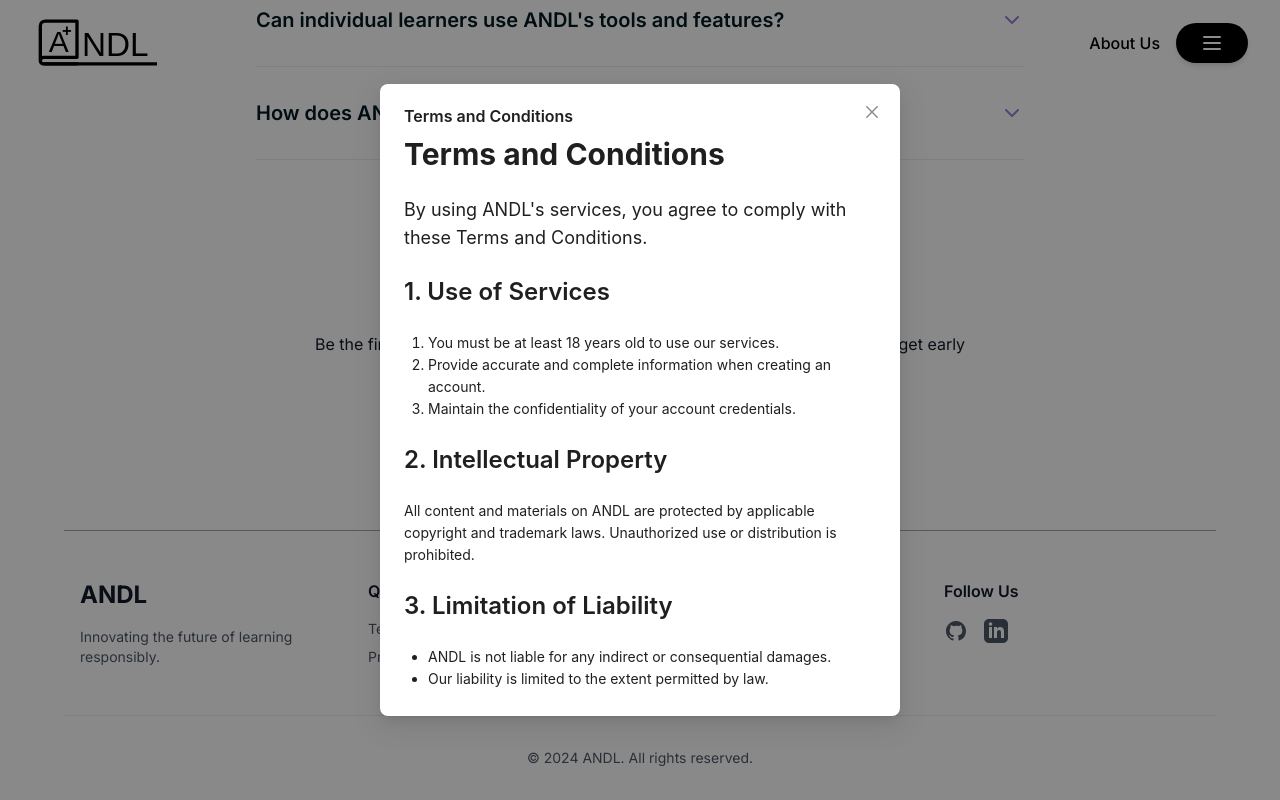
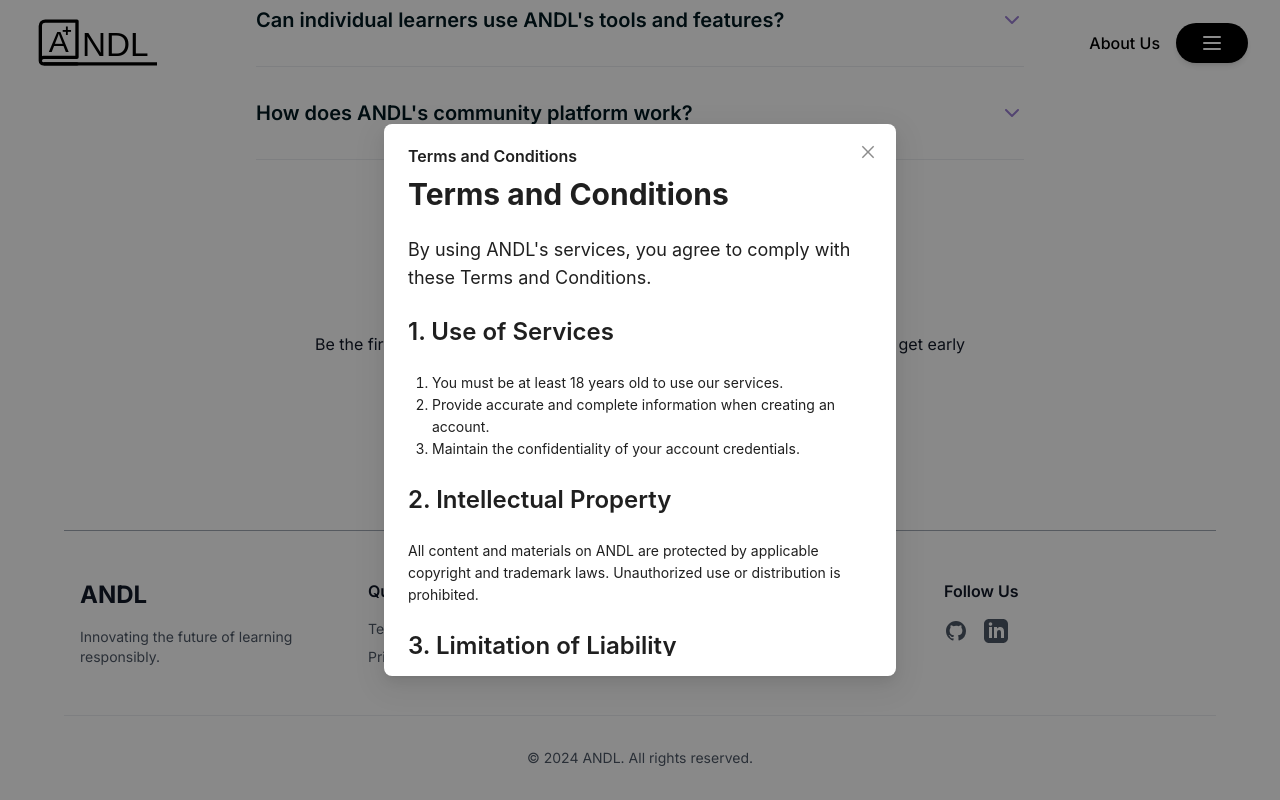
Before and after one commit to AtillaColak/andl-promotion, a Next.js app: page / in a window 1280 px wide. Both pictures are taken after a click on the button "Terms & Conditions". Shown: the part 1790-2590 px from the top of the page. Built offline with nearby package versions, Linux system fonts and the light colour scheme; no server answers.

Commit message:
modal scale

```diff
--- a/components/footer.tsx
+++ b/components/footer.tsx
@@ -26,7 +26,7 @@ export default function Footer() {
     maxWidth: '400px',
   } : {
     width: '90%',
-    maxWidth: '800px',
+    maxWidth: '1200px',
   }
 
   const contentStyle = isMobile ? {
@@ -198,8 +198,9 @@ export default function Footer() {
         onOk={() => setIsPrivacyOpen(false)}
         onCancel={() => setIsPrivacyOpen(false)}
         style={modalStyle}
-        bodyStyle={{ maxHeight: isMobile ? '60vh' : '70vh', overflowY: 'auto' }}
+        bodyStyle={{ maxHeight: isMobile ? '60vh' : '60vh', overflowY: 'auto' }}
         centered
+        width={isMobile ? '95%' : '40%'} // Add this line to control the width
         footer={null}
       >
         {privacyContent}
@@ -211,8 +212,9 @@ export default function Footer() {
         onOk={() => setIsTermsOpen(false)}
         onCancel={() => setIsTermsOpen(false)}
         style={modalStyle}
-        bodyStyle={{ maxHeight: isMobile ? '60vh' : '70vh', overflowY: 'auto' }}
+        bodyStyle={{ maxHeight: isMobile ? '60vh' : '60vh', overflowY: 'auto' }}
         centered
+        width={isMobile ? '95%' : '40%'} // Add this line to control the width
         footer={null}
       >
         {termsContent}
```
